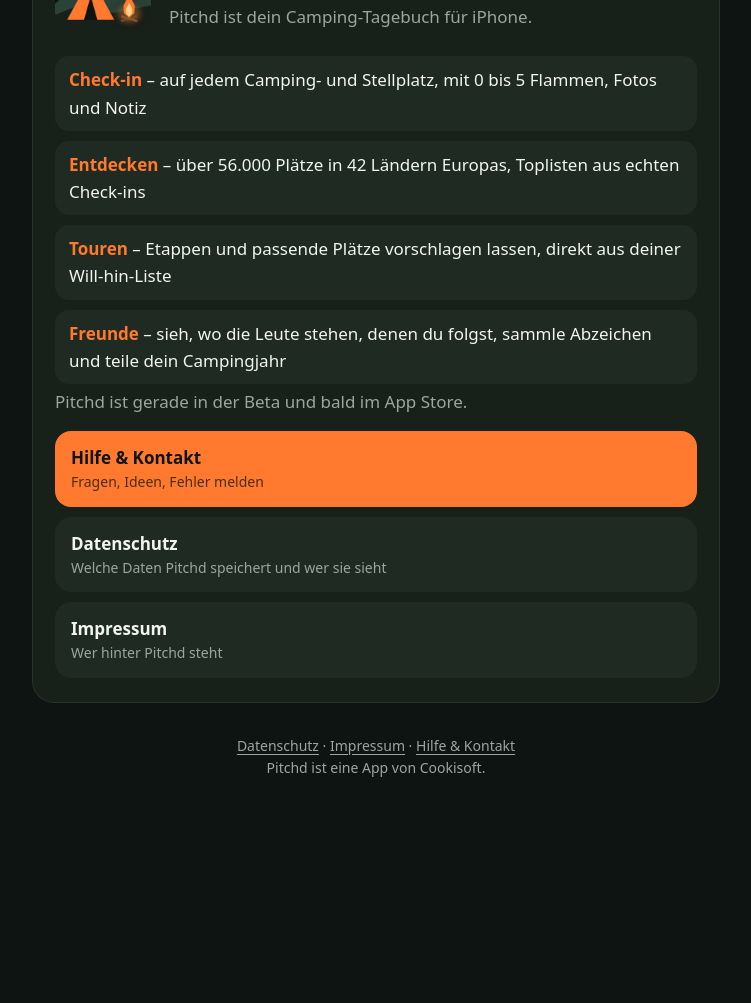
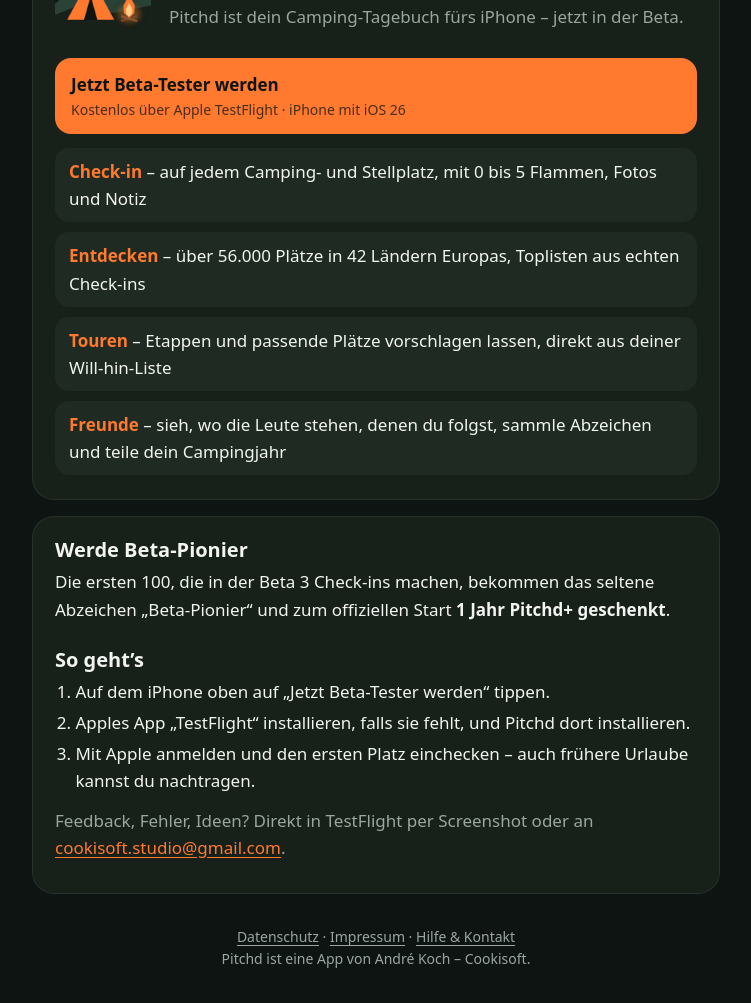
Before and after one commit to kochandre19-cyber/cookiworld, a plain HTML site: page pitchd/index.html in a window 1280 px wide. Shown: the part 202-1205 px from the top of the page, without its empty margins (264-1015 px from the left). Before the commit the page ends 1014 px from the top, so only its background shows below. Drawn offline with Linux system fonts and the light colour scheme.

Commit message:
Pitchd-Seiten: Anbieter „André Koch – Cookisoft“, Beta-Einladung
Co-Authored-By: Claude Opus 5.5 <noreply@anthropic.com>
Claude-Session: https://claude.ai/code/session_01AWpdnthZz5DauwV35GFV6e

```diff
--- a/pitchd/index.html
+++ b/pitchd/index.html
@@ -3,10 +3,18 @@
 <head>
 <meta charset="utf-8">
 <meta name="viewport" content="width=device-width, initial-scale=1">
-<title>Pitchd – Camping Check-in</title>
-<meta name="description" content="Pitchd: Check dich auf Campingplätzen ein, bewerte sie mit Flammen, plane Touren und sieh, wo deine Freunde stehen.">
+<title>Pitchd – werde Beta-Tester</title>
+<meta name="description" content="Check dich auf Campingplätzen ein, bewerte sie mit Flammen und plane Touren. Teste Pitchd jetzt in der Beta – die ersten 100 werden Beta-Pioniere.">
 <meta name="robots" content="index, follow">
 <meta name="theme-color" content="#0e1412">
+<meta property="og:site_name" content="Pitchd">
+<meta property="og:title" content="Pitchd – werde Beta-Tester">
+<meta property="og:description" content="Check dich auf Campingplätzen ein, bewerte sie mit Flammen und plane Touren. Teste Pitchd jetzt in der Beta – die ersten 100 werden Beta-Pioniere.">
+<meta property="og:image" content="https://www.pitchd-app.de/bilder/vorschau.png">
+<meta property="og:image:width" content="1200">
+<meta property="og:image:height" content="630">
+<meta property="og:type" content="website">
+<meta name="twitter:card" content="summary_large_image">
 <link rel="stylesheet" href="stil.css">
 <link rel="icon" type="image/png" href="bilder/symbol-96.png">
 <link rel="apple-touch-icon" href="bilder/symbol-180.png">
@@ -18,21 +26,30 @@
 <div class="karte">
 <div class="held"><img src="bilder/symbol-512.png" alt="Das Symbol von Pitchd" width="96" height="96">
 <div><h1>Check dich ein.<br>Wo immer du campst.</h1>
-<p class="leise">Pitchd ist dein Camping-Tagebuch für iPhone.</p></div></div>
+<p class="leise">Pitchd ist dein Camping-Tagebuch fürs iPhone – jetzt in der Beta.</p></div></div>
+<div class="knoepfe">
+<a class="knopf haupt" href="https://testflight.apple.com/join/YAT5AjyY">Jetzt Beta-Tester werden<small>Kostenlos über Apple TestFlight · iPhone mit iOS 26</small></a>
+</div>
 <ul class="liste">
 <li><b>Check-in</b> – auf jedem Camping- und Stellplatz, mit 0 bis 5 Flammen, Fotos und Notiz</li>
 <li><b>Entdecken</b> – über 56.000 Plätze in 42 Ländern Europas, Toplisten aus echten Check-ins</li>
 <li><b>Touren</b> – Etappen und passende Plätze vorschlagen lassen, direkt aus deiner Will-hin-Liste</li>
 <li><b>Freunde</b> – sieh, wo die Leute stehen, denen du folgst, sammle Abzeichen und teile dein Campingjahr</li>
 </ul>
-<p class="leise">Pitchd ist gerade in der Beta und bald im App Store.</p>
-<div class="knoepfe">
-<a class="knopf haupt" href="support.html">Hilfe &amp; Kontakt<small>Fragen, Ideen, Fehler melden</small></a>
-<a class="knopf" href="datenschutz.html">Datenschutz<small>Welche Daten Pitchd speichert und wer sie sieht</small></a>
-<a class="knopf" href="impressum.html">Impressum<small>Wer hinter Pitchd steht</small></a>
 </div>
+
+<div class="karte">
+<h2>Werde Beta-Pionier</h2>
+<p>Die ersten 100, die in der Beta 3 Check-ins machen, bekommen das seltene Abzeichen „Beta-Pionier“ und zum offiziellen Start <b>1 Jahr Pitchd+ geschenkt</b>.</p>
+<h2>So geht’s</h2>
+<ol>
+<li>Auf dem iPhone oben auf „Jetzt Beta-Tester werden“ tippen.</li>
+<li>Apples App „TestFlight“ installieren, falls sie fehlt, und Pitchd dort installieren.</li>
+<li>Mit Apple anmelden und den ersten Platz einchecken – auch frühere Urlaube kannst du nachtragen.</li>
+</ol>
+<p class="leise">Feedback, Fehler, Ideen? Direkt in TestFlight per Screenshot oder an <a href="mailto:cookisoft.studio@gmail.com">cookisoft.studio@gmail.com</a>.</p>
 </div>
 </main>
-<footer><a href="datenschutz.html">Datenschutz</a> · <a href="impressum.html">Impressum</a> · <a href="support.html">Hilfe &amp; Kontakt</a><br>Pitchd ist eine App von Cookisoft.</footer>
+<footer><a href="datenschutz.html">Datenschutz</a> · <a href="impressum.html">Impressum</a> · <a href="support.html">Hilfe &amp; Kontakt</a><br>Pitchd ist eine App von André Koch – Cookisoft.</footer>
 </body>
 </html>
--- a/pitchd/stil.css
+++ b/pitchd/stil.css
@@ -24,8 +24,8 @@ h1 { font-size: 30px; line-height: 1.15; margin: 0 0 12px; font-weight: 800; }
 h2 { font-size: 20px; line-height: 1.25; margin: 24px 0 6px; }
 h2:first-child { margin-top: 0; }
 h3 { font-size: 17px; margin: 16px 0 4px; }
-p, ul { margin: 0 0 12px; }
-ul { padding-left: 1.2em; }
+p, ul, ol { margin: 0 0 12px; }
+ul, ol { padding-left: 1.2em; }
 li { margin-bottom: 4px; }
 small, .leise { color: var(--leise); }
 address { font-style: normal; }
```
Also changed, not shown: pitchd/datenschutz.html (+11 -3 lines), pitchd/impressum.html (+12 -4 lines), pitchd/support.html (+9 -1 lines), pitchd/bilder/vorschau.png (added).
